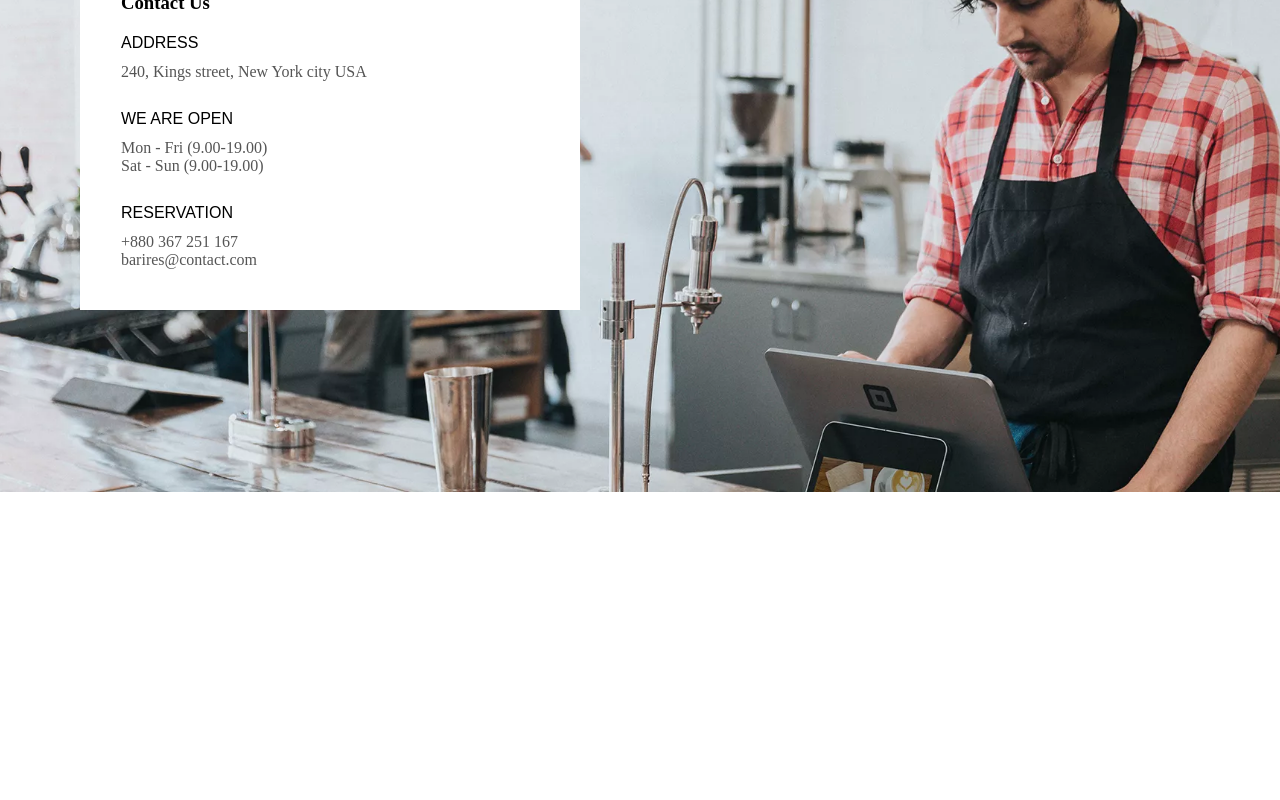
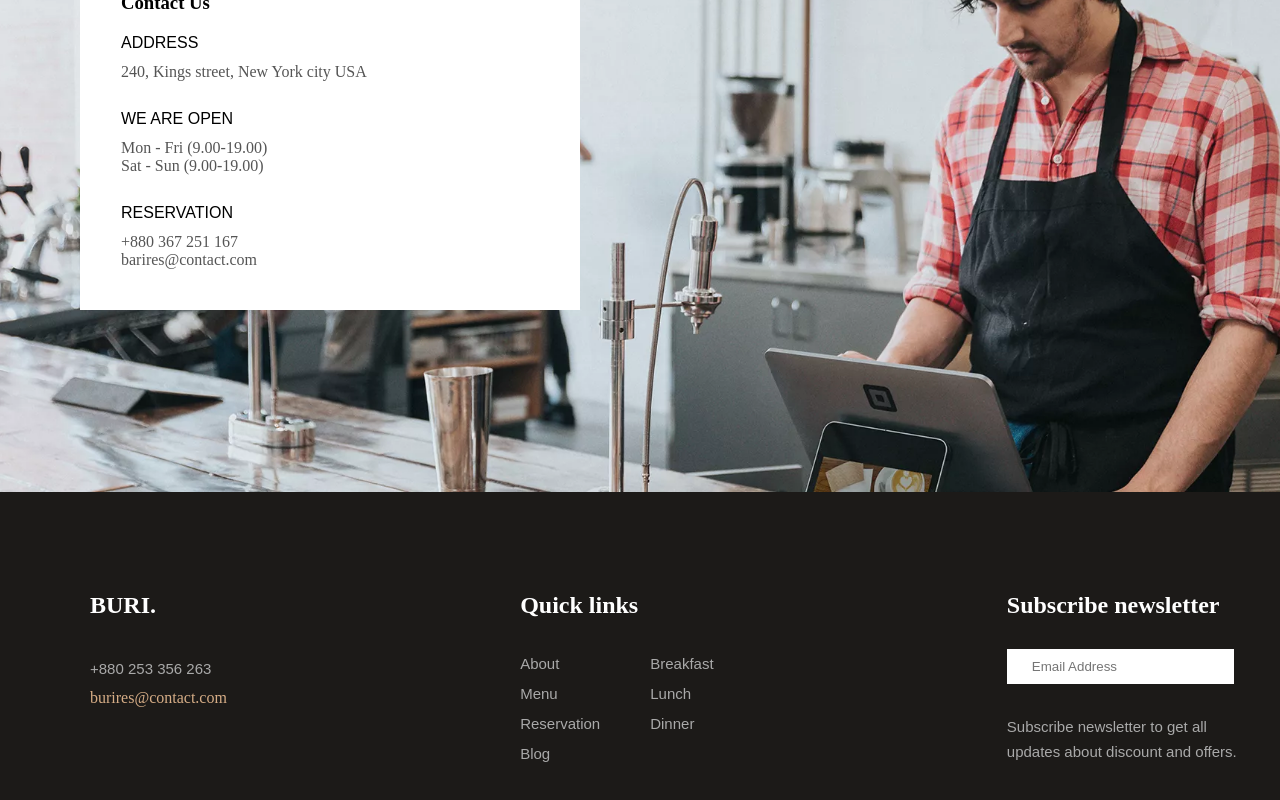
Before and after one commit to Turbovv/OrbitalStudios-Task, a Vue app: page / in a window 1280 px wide. Shown: the part 4221-5021 px from the top of the page. Before the commit the page ends 4713 px from the top, so only its background shows below. Built offline with nearby package versions, Linux system fonts and the light colour scheme.

Commit message:
add footer

```diff
--- a/src/App.vue
+++ b/src/App.vue
@@ -6,6 +6,7 @@ import IntroVideo from './components/IntroVideo.vue'
 import Review from './components/Review.vue'
 import Carousel from './components/Carousel.vue'
 import Contact from './components/Contact.vue'
+import Footer from './components/Footer.vue'
 
 export default {
     components: {
@@ -15,7 +16,8 @@ export default {
         IntroVideo,
         Review,
         Carousel,
-        Contact
+        Contact,
+        Footer
     }
 }
 </script>
@@ -27,18 +29,19 @@ export default {
     <MenuItems />
     <IntroVideo />
     <Review />
-  <div class="carou">
-    <Carousel />
-  </div>
-  <Contact />
+    <div class="carou">
+        <Carousel />
+    </div>
+    <Contact />
+    <Footer />
 </div>
 </template>
 
 <style scoped>
 .carou {
-    border:1px solid red;
+    border: 1px solid red;
     justify-content: center;
-    max-width:80%;
+    max-width: 80%;
     margin: 0 auto;
 }
 </style>
--- /dev/null
+++ b/src/components/Footer.vue
@@ -0,0 +1,102 @@
+<template>
+<div class="footer-area">
+    <div class="footer-area-inner">
+        <div>
+            <h2 class="area-text">BURI.</h2>
+            <p>+880 253 356 263</p>
+            <span>burires@contact.com</span>
+        </div>
+        <div>
+            <h2 class="area-text">Quick links</h2>
+            <div class="d-flex">
+                <div>
+                    <a>About</a><br>
+                    <a>Menu</a><br>
+                    <a>Reservation</a><br>
+                    <a>Blog</a><br>
+                </div>
+                <div>
+                    <a>Breakfast</a><br>
+                    <a>Lunch</a><br>
+                    <a>Dinner</a>
+                </div>
+            </div>
+        </div>
+        <div>
+            <h2 class="area-text">Subscribe newsletter</h2>
+            <input type="email" placeholder="Email Address" class="area-text">
+            <h4>Subscribe newsletter to get all<br>updates about discount and offers.</h4>
+        </div>
+    </div>
+</div>
+</template>
+
+<!--
+<script>
+export default {
+
+}
+</script> -->
+
+<style scoped>
+.footer-area {
+    background-color: #1c1a18;
+    padding: 100px 0px 25px;
+    height: 500px;
+    min-width: 100%;
+}
+
+.footer-area-inner {
+    margin: 0 auto;
+    gap: 20%;
+    left:50px;
+    position: relative;
+    color: white;
+    display: grid;
+    grid-template-columns: auto auto auto;
+    width:1200px;
+}
+
+.footer-area-inner p {
+    color: #a9a9a9;
+    font-size: 15px;
+    line-height: 40px;
+    font-family: "Montserrat", sans-serif;
+}
+
+.footer-area-inner span {
+    color: #d6ad86;
+}
+
+.d-flex {
+    display: flex;
+    gap: 50px;
+}
+a {
+    line-height: 30px;
+    color: #a9a9a9;
+    -webkit-transition: 0.5s;
+    transition: 0.5s;
+    font-size: 15px;
+    cursor: pointer;
+    font-family: "Montserrat", sans-serif;
+}
+a:hover {
+    color: #d6ad86;
+}
+.area-text {
+    margin-bottom: 30px;
+}
+input {
+    padding: 10px 25px;
+    outline: none;
+    border: none;
+}
+h4 {
+    color: #a9a9a9;
+    font-size: 15px;
+    line-height: 25px;
+    font-family: "Montserrat", sans-serif;
+    font-weight: 400;
+}
+</style>
```
